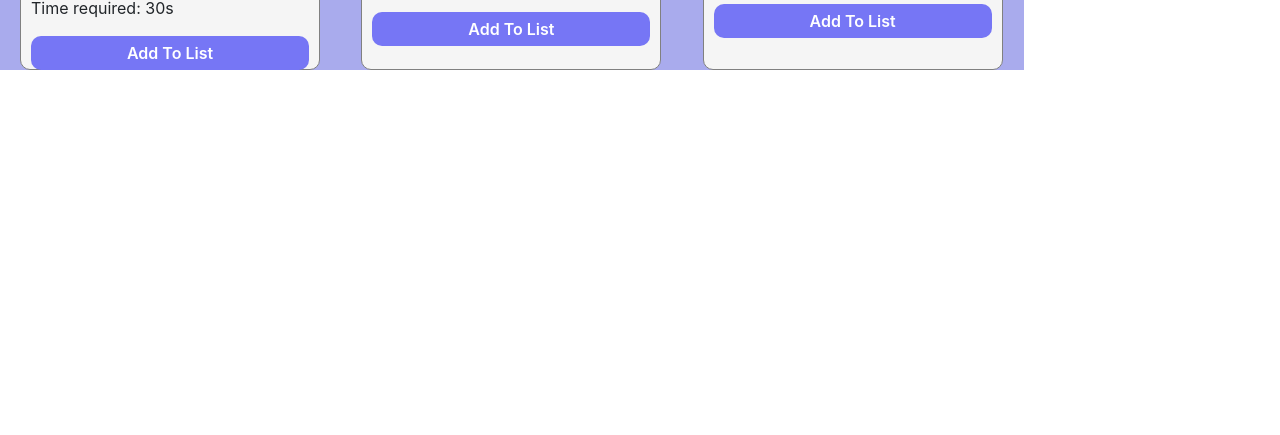
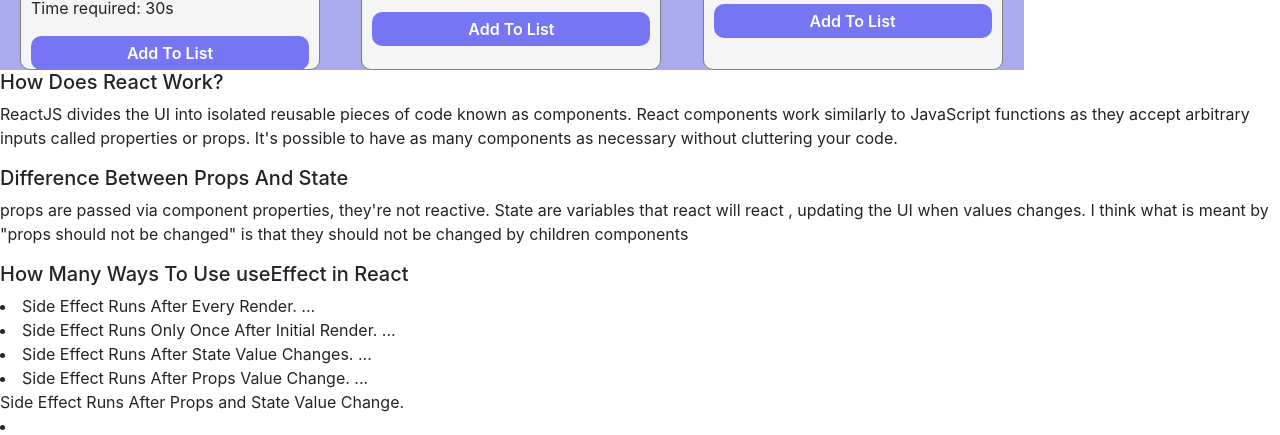
Before and after one commit to Dipta-Sarker/ultra-club, a React (Create React App) app: page / in a window 1280 px wide. Shown: the part 876-1311 px from the top of the page. Before the commit the page ends 946 px from the top, so only its background shows below. Built offline with nearby package versions, Linux system fonts and the light colour scheme.

Commit message:
complete

```diff
--- a/src/App.js
+++ b/src/App.js
@@ -1,10 +1,12 @@
 import './App.css';
 import Activities from './components/Activities/Activities';
+import Question from './components/Question/Question';
 
 function App() {
   return (
-    <div className=''>
+    <div>
       <Activities></Activities>
+      <Question></Question>
     </div>
   );
 }
--- /dev/null
+++ b/src/components/Question/Question.js
@@ -0,0 +1,30 @@
+import React from 'react';
+
+const Question = () => {
+    return (
+        <div>
+            <div>
+                <h5>How Does React Work?</h5>
+                <p>ReactJS divides the UI into isolated reusable pieces of code known as components. React components work similarly to JavaScript functions as they accept arbitrary inputs called properties or props. It's possible to have as many components as necessary without cluttering your code.</p>
+            </div>
+            <div>
+                <h5>Difference Between Props And State</h5>
+                <p>props are passed via component properties, they're not reactive. State are variables that react will react , updating the UI when values changes. I think what is meant by "props should not be changed" is that they should not be changed by children components</p>
+            </div>
+            <div>
+                <h5>How Many Ways To Use useEffect in React </h5>
+                <li>Side Effect Runs After Every Render. ...</li>
+                 <li>Side Effect Runs Only Once After Initial Render. ...</li>
+                <li>Side Effect Runs After State Value Changes. ...
+                </li>
+                <li>
+                Side Effect Runs After Props Value Change. ...
+                </li>
+                Side Effect Runs After Props and State Value Change.
+                <li></li>
+</div>
+        </div>
+    );
+};
+
+export default Question;
```
